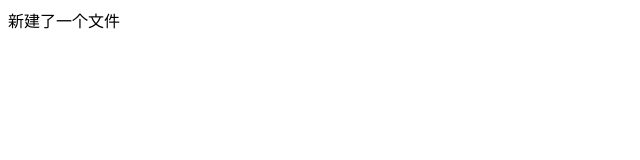
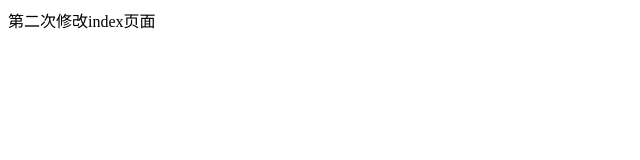
Before and after one commit to lonelyShadows/1507B, a plain HTML site: page index.html in a window 1280 px wide. Shown: the whole page, without its empty margins (0-640 px from the left). Drawn offline with Linux system fonts and the light colour scheme.

Commit message:
第二次修改

```diff
--- a/index.html
+++ b/index.html
@@ -5,6 +5,6 @@
 	<title>Document</title>
 </head>
 <body>
-	新建了一个文件
+	第二次修改index页面
 </body>
 </html>
```
